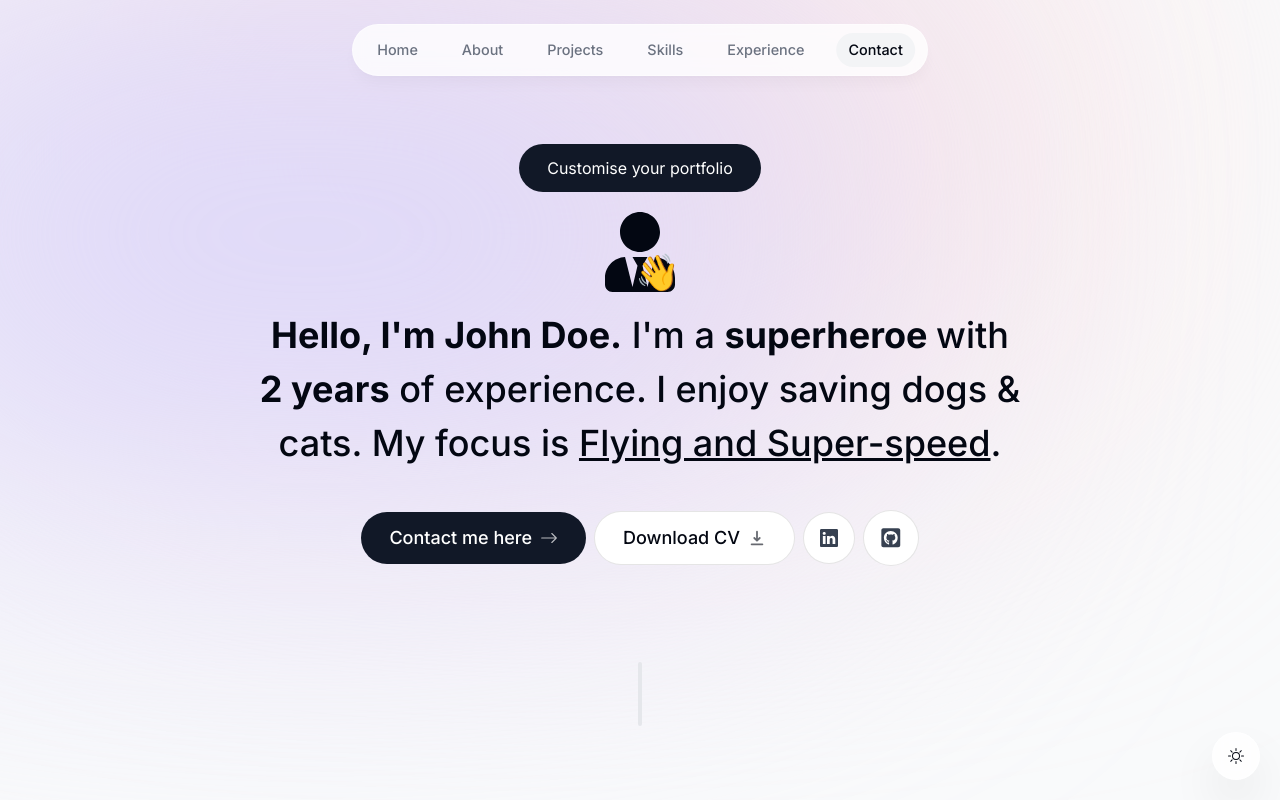
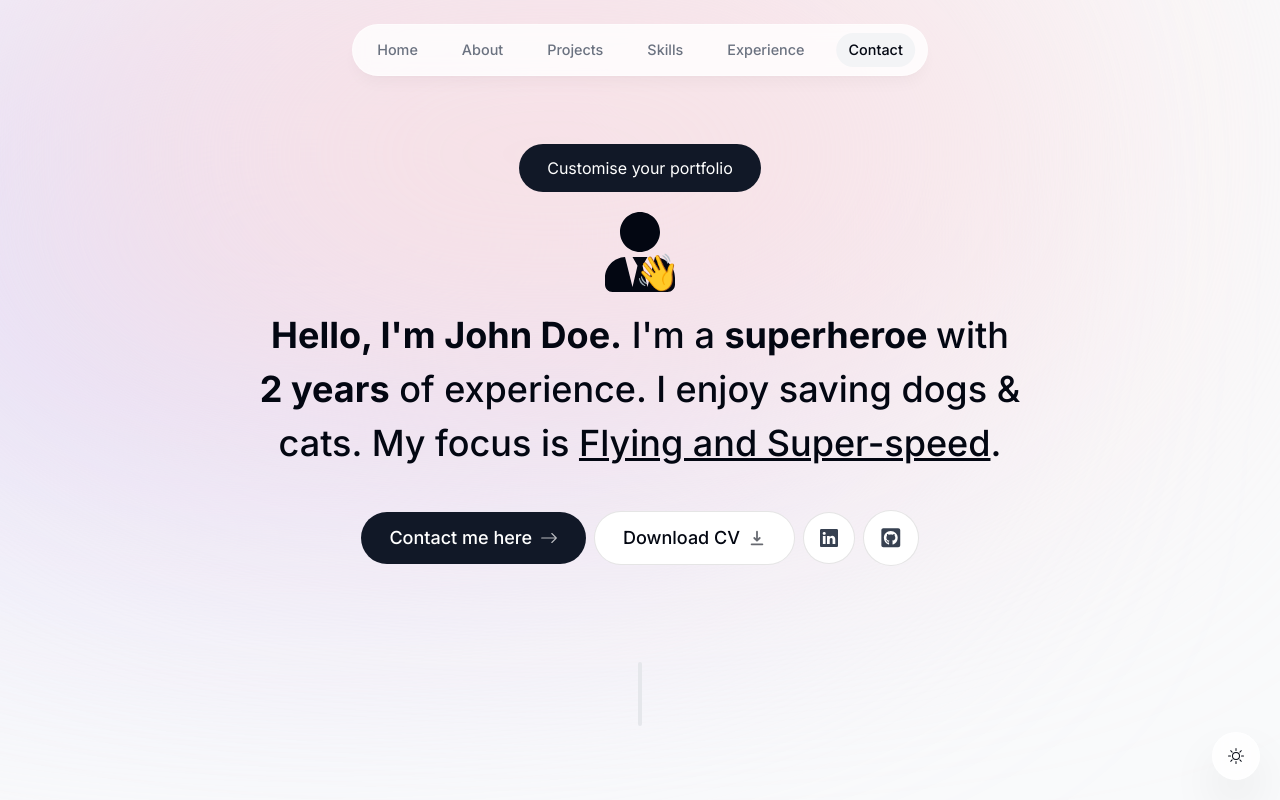
Before and after one commit to spikeganush/interactive-portfolio, a Next.js app: page / in a window 1280 px wide. Shown: the top 800 px of the page. Built offline with nearby package versions, Linux system fonts and the light colour scheme; no server answers.

Commit message:
Apply custom dynamic bg color

```diff
--- a/components/header.tsx
+++ b/components/header.tsx
@@ -1,22 +1,55 @@
 'use client';
 
-import React from 'react';
+import React, { useEffect } from 'react';
 import { motion } from 'framer-motion';
 import { links } from '@/lib/data';
 import Link from 'next/link';
 import clsx from 'clsx';
 import { useActiveSectionContext } from '@/context/active-section-context';
 import { useSession } from 'next-auth/react';
+import { usePortfolioDataContext } from '@/context/portfolio-data-context';
+import { useTheme } from '@/context/theme-context';
 
 const Header = () => {
   const { activeSection, setActiveSection, setTimeOfLastClick } =
     useActiveSectionContext();
   const { data: session } = useSession();
+  const { data } = usePortfolioDataContext();
+  const { theme } = useTheme();
+  const [leftLightBg, setLeftLightBg] = React.useState<string>(
+    data.leftLightBg ?? 'dbd7fb'
+  );
+  const [rightLightBg, setRightLightBg] = React.useState<string>(
+    data.rightLightBg ?? 'fbe2e3'
+  );
+  const [leftDarkBg, setLeftDarkBg] = React.useState<string>(
+    data.leftDarkBg ?? '676394'
+  );
+  const [rightDarkBg, setRightDarkBg] = React.useState<string>(
+    data.rightDarkBg ?? '946263'
+  );
+
+  useEffect(() => {
+    setLeftLightBg(data.leftLightBg ?? 'dbd7fb');
+    setRightLightBg(data.rightLightBg ?? 'fbe2e3');
+    setLeftDarkBg(data.leftDarkBg ?? '676394');
+    setRightDarkBg(data.rightDarkBg ?? '946263');
+  }, [data]);
 
   return (
     <>
-      <div className="bg-[#fbe2e3] absolute top-[-6rem] -z-10 right-[11rem] h-[31.25rem] w-[31.25rem] rounded-full blur-[10rem] sm:w-[68.75rem] dark:bg-[#946263]" />
-      <div className="bg-[#dbd7fb] absolute top-[-1rem] -z-10 left-[-35rem] h-[31.25rem] w-[50rem] rounded-full blur-[10rem] sm:w-[68.75rem] md:left-[-33rem] lg:left-[-28rem] xl:left-[-15rem] 2xl:left-[-5rem] dark:bg-[#676394]" />
+      <div
+        className={`absolute top-[-1rem] -z-10 left-[-35rem] h-[31.25rem] w-[50rem] rounded-full blur-[10rem] sm:w-[68.75rem] md:left-[-33rem] lg:left-[-28rem] xl:left-[-15rem] 2xl:left-[-5rem]`}
+        style={{
+          backgroundColor: `#${theme === 'light' ? leftLightBg : leftDarkBg}`,
+        }}
+      />
+      <div
+        className={`absolute top-[-6rem] -z-10 right-[11rem] h-[31.25rem] w-[31.25rem] rounded-full blur-[10rem] sm:w-[68.75rem]`}
+        style={{
+          backgroundColor: `#${theme === 'light' ? rightLightBg : rightDarkBg}`,
+        }}
+      />
 
       <header className="z-[999] relative">
         <motion.div
--- a/context/portfolio-data-context.tsx
+++ b/context/portfolio-data-context.tsx
@@ -1,6 +1,6 @@
 'use client';
 
-import { DataState } from '@/types/general';
+import { DataState, EditState } from '@/types/general';
 import React, { useState, createContext, useContext } from 'react';
 
 type PortfolioDataContextProviderProps = {
@@ -10,6 +10,10 @@ type PortfolioDataContextProviderProps = {
 type PortfolioDataContextType = {
   data: DataState;
   setData: React.Dispatch<React.SetStateAction<DataState>>;
+  loading: boolean;
+  setLoading: React.Dispatch<React.SetStateAction<boolean>>;
+  edit: EditState;
+  setEdit: React.Dispatch<React.SetStateAction<EditState>>;
 };
 
 export const PortfolioDataContext =
@@ -35,12 +39,28 @@ export default function PortfolioDataContextProvider({
     experiences: null,
     email: null,
   });
+  const [loading, setLoading] = useState(false);
+  const [edit, setEdit] = useState<EditState>({
+    photo: false,
+    leftColor: false,
+    rightColor: false,
+    intro: false,
+    about: false,
+    projects: false,
+    skills: false,
+    experiences: false,
+    email: false,
+  });
 
   return (
     <PortfolioDataContext.Provider
       value={{
         data,
         setData,
+        loading,
+        setLoading,
+        edit,
+        setEdit,
       }}
     >
       {children}
```
Also changed, not shown: types/general.ts (+12 -0 lines).
